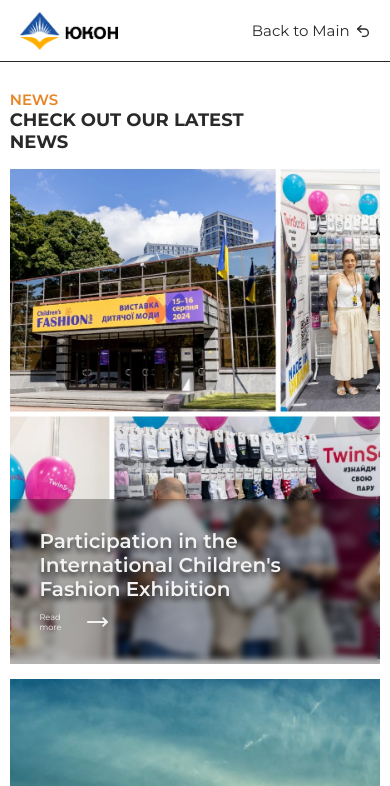
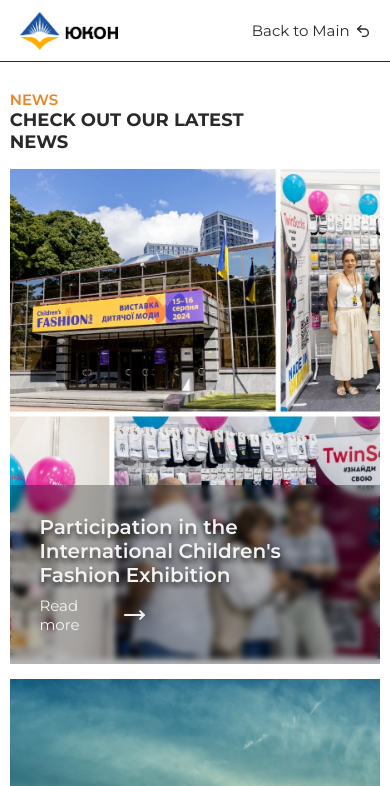
Before and after one commit to vladd4/yukon-next, a Next.js app: page /en/news in a window 390 px wide. Shown: the top 786 px of the page. Built offline with nearby package versions, Linux system fonts and the light colour scheme.

Commit message:
remove loader, updated more btn

```diff
--- a/src/components/Clients/Clients.module.scss
+++ b/src/components/Clients/Clients.module.scss
@@ -86,7 +86,7 @@
     .wrapper {
       .heading {
         .arrows {
-          gap: 2px;
+          display: none;
           img {
             width: 25%;
           }
--- a/src/components/Projects/Projects.module.scss
+++ b/src/components/Projects/Projects.module.scss
@@ -203,6 +203,9 @@
       .hide {
         font-size: 15px;
       }
+      .a {
+        font-size: 15px;
+      }
       .hover_p {
         font-size: 15px;
       }
@@ -214,10 +217,11 @@
       .hide {
         font-size: 15px;
       }
+      .a {
+        font-size: 15px;
+      }
     }
   }
-}
-@media screen and (max-width: 550px) {
 }
 
 @media screen and (max-width: 1000px) {
--- a/src/components/Welcome/Welcome.module.scss
+++ b/src/components/Welcome/Welcome.module.scss
@@ -19,13 +19,14 @@
       color: $color-white;
       width: 50%;
       background: #0000001a;
-      backdrop-filter: blur(4px);
+      backdrop-filter: blur(5px);
       padding: 2% 2.5%;
       border-radius: 5px;
       h1 {
         font-size: calc(#{$size}/ 1.1);
         font-weight: 400;
         margin: 0;
+        color: $color-white;
       }
     }
   }
```
Also changed, not shown: src/app/[locale]/loading.tsx (deleted, +0 -9 lines).
